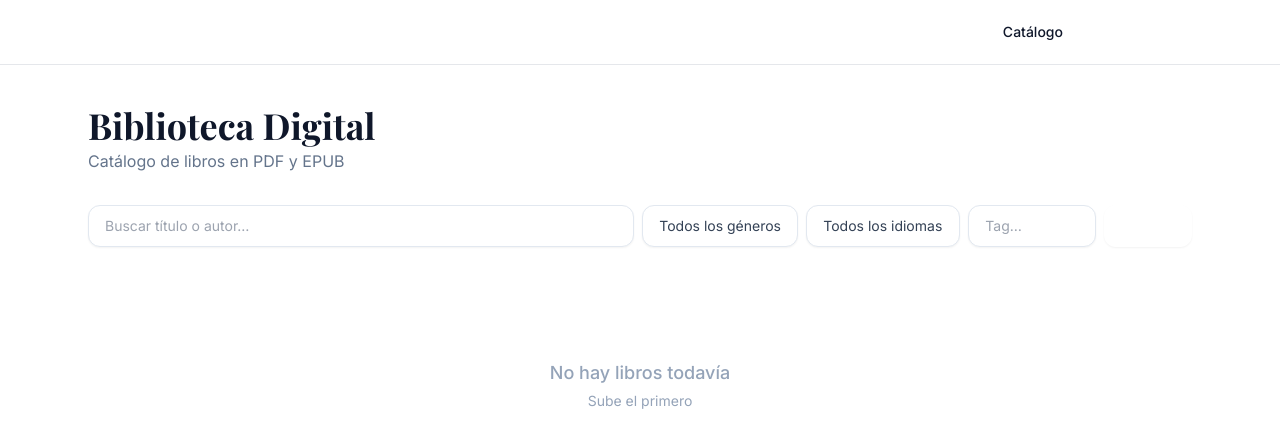
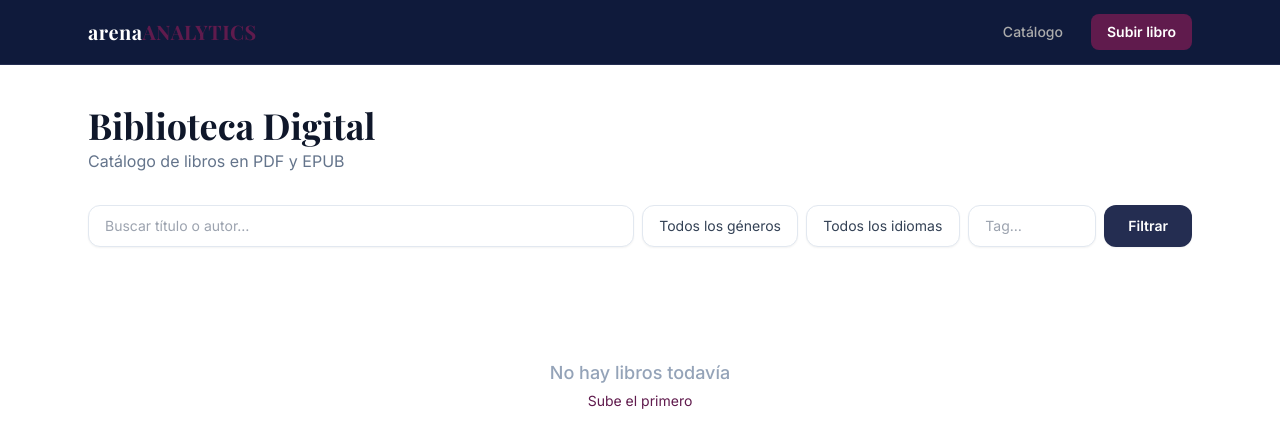
Before and after one commit to eduardoayalasoto/ArenaShelf, a Django app: page / in a window 1280 px wide. Shown: the top 448 px of the page. Run offline with Django 5.2, Linux system fonts and the light colour scheme; data that the repository does not hold is empty; some libraries are stand-ins or nearby versions.

Commit message:
Fix Tailwind custom color config order (must come after CDN script)
The tailwind.config object must be assigned after the CDN script loads,
not before it. Swapped the order so custom brand colors are applied.

https://claude.ai/code/session_018hMaUjL8DFfRTq8z3KqjvU

```diff
--- a/templates/base.html
+++ b/templates/base.html
@@ -5,15 +5,21 @@
   <meta charset="utf-8">
   <meta name="viewport" content="width=device-width, initial-scale=1">
   <title>{% block title %}ArenaShelf{% endblock %}</title>
+  <script src="https://cdn.tailwindcss.com"></script>
   <script>
-    tailwind = { config: { theme: { extend: { colors: {
-      'brand-navy':    '#242d51',
-      'brand-magenta': '#601b4d',
-      'brand-dark':    '#0f1a3b',
-      'brand-gray':    '#acacac',
-    }}}}}
+    tailwind.config = {
+      theme: {
+        extend: {
+          colors: {
+            'brand-navy':    '#242d51',
+            'brand-magenta': '#601b4d',
+            'brand-dark':    '#0f1a3b',
+            'brand-gray':    '#acacac',
+          }
+        }
+      }
+    }
   </script>
-  <script src="https://cdn.tailwindcss.com"></script>
   <link rel="preconnect" href="https://fonts.googleapis.com">
   <link href="https://fonts.googleapis.com/css2?family=Inter:ital,opsz,wght@0,14..32,400;0,14..32,500;0,14..32,600;0,14..32,700;1,14..32,400&family=Playfair+Display:wght@700&display=swap" rel="stylesheet">
   <style>
```
